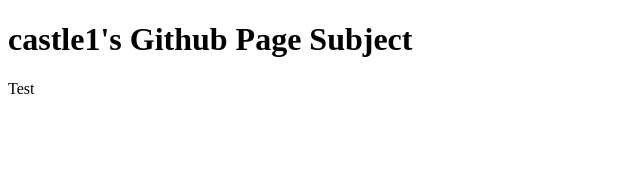
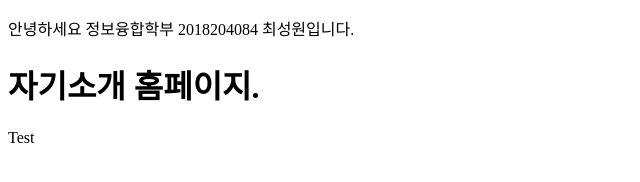
Before and after one commit to chltjddnjs/chltjddnjs.github.io, a plain HTML site: page index.html in a window 1280 px wide. Shown: the whole page, without its empty margins (0-640 px from the left). Drawn offline with Linux system fonts and the light colour scheme.

Commit message:
Update index.html

```diff
--- a/index.html
+++ b/index.html
@@ -2,10 +2,11 @@
 <html>
 <head>
 <meta charset = "utf-8">
-<title>Castle1</title>
+<title>Castle1(성원)'s 홈페이지.</title>
 </head>
 <body>
-<h1>castle1's Github Page Subject</h1>
+  <p>안녕하세요 정보융합학부 2018204084 최성원입니다.</p>
+<h1>자기소개 홈페이지.</h1>
 <p>Test</p>
 </body>
 </html>
```
